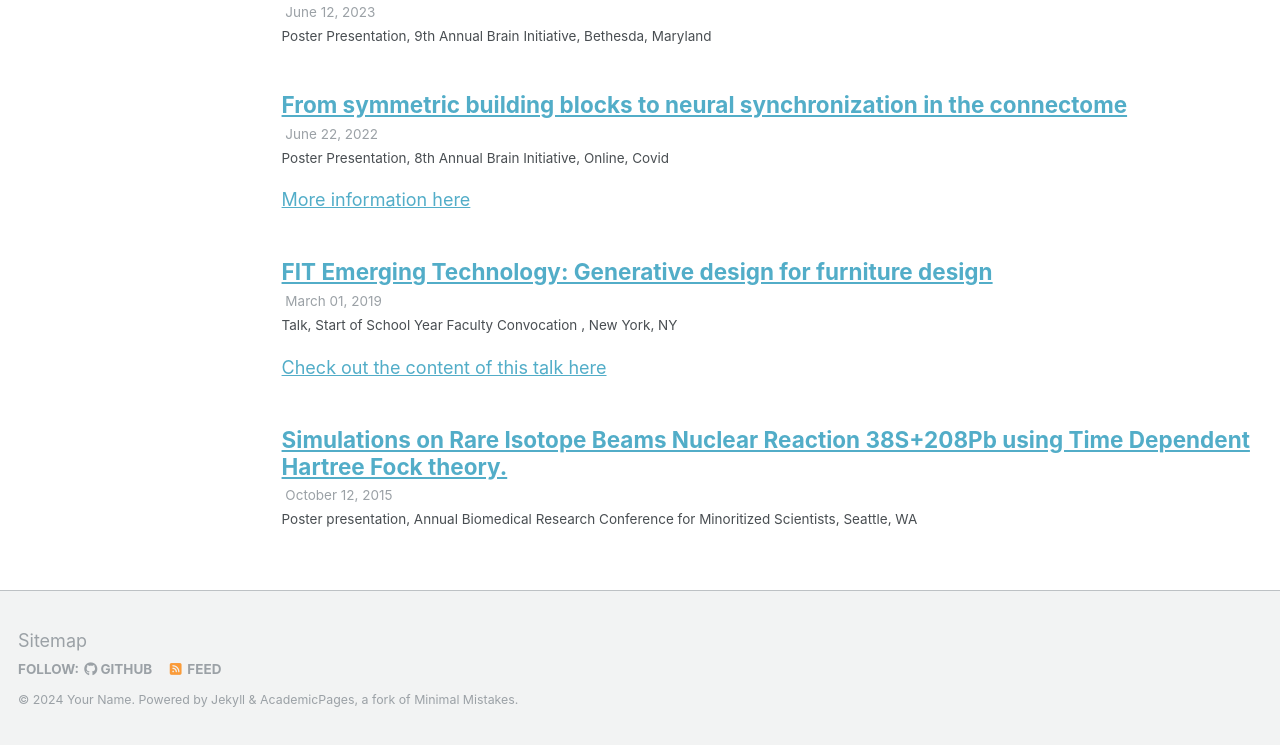
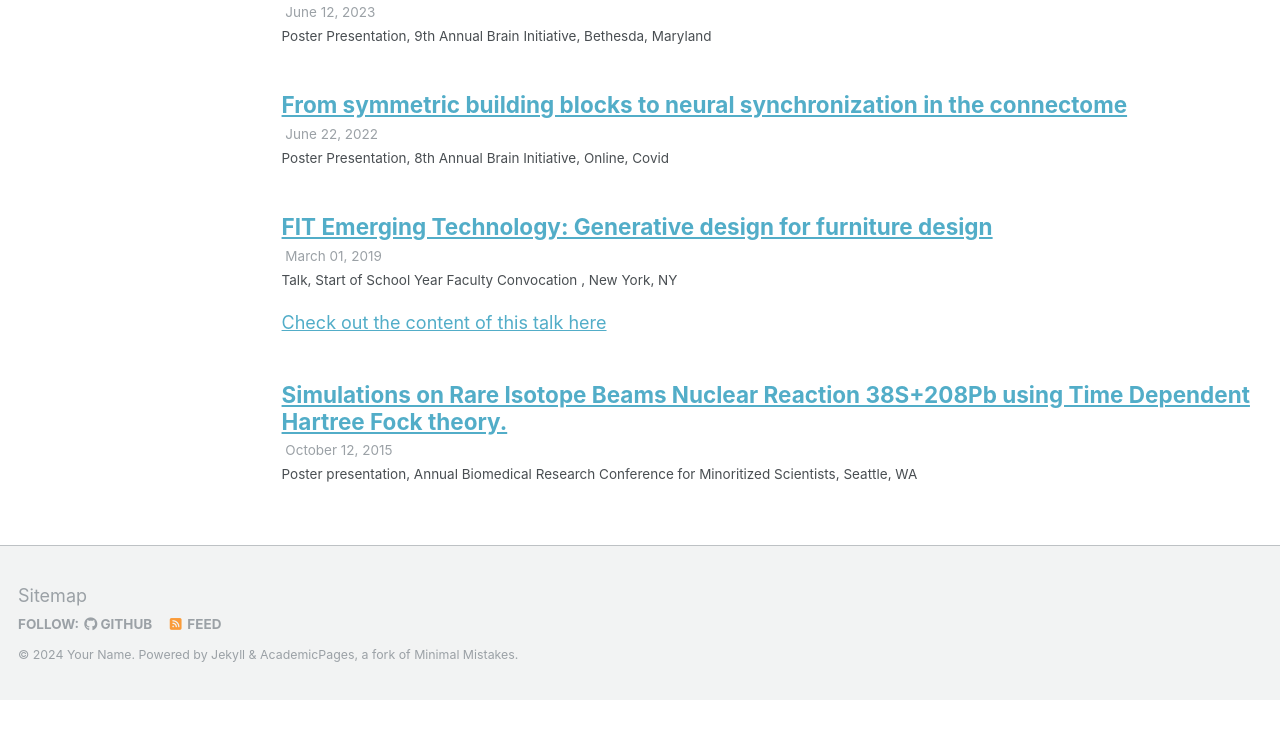
Before and after one commit to kryogenica/CV, a Jekyll site: the page built from _pages/talks.html, in a window 1280 px wide, cut to the strip 222-967 px from the top of the page. Built offline with Jekyll 4.4.1, drawn with Linux system fonts in a browser that asks for light colours; a file with an impossible date is left out; after the commit the page ends 922 px from its top, so only the background shows below that.

Commit message:
Update 2014-02-01-talk-2.md

```diff
--- a/_talks/2014-02-01-talk-2.md
+++ b/_talks/2014-02-01-talk-2.md
@@ -2,10 +2,8 @@
 title: "From symmetric building blocks to neural synchronization in the connectome"
 collection: talks
 type: "Poster Presentation"
-permalink: /talks/2014-02-01-talk-2
+permalink: "https://www.linkedin.com/in/bryantavila/details/education/1635536171947/single-media-viewer/?profileId=ACoAABBfyqIB10CIMlxw94u-1rHz3GXrKakQrbw"
 venue: "8th Annual Brain Initiative"
 date: 2022-06-22
 location: "Online, Covid"
 ---
-
-[More information here](https://www.linkedin.com/in/bryantavila/details/education/1635536171947/single-media-viewer/?profileId=ACoAABBfyqIB10CIMlxw94u-1rHz3GXrKakQrbw)
```
